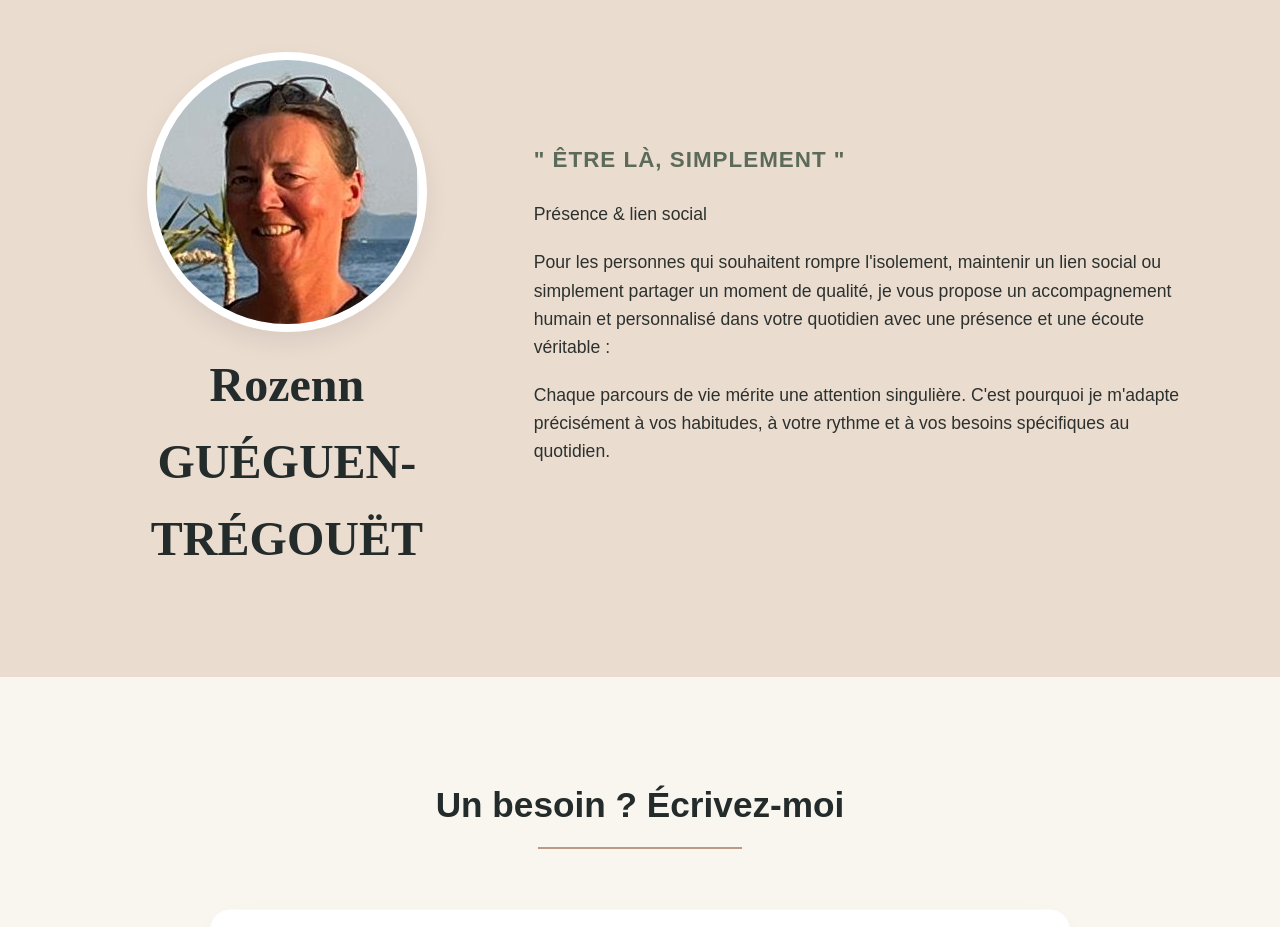
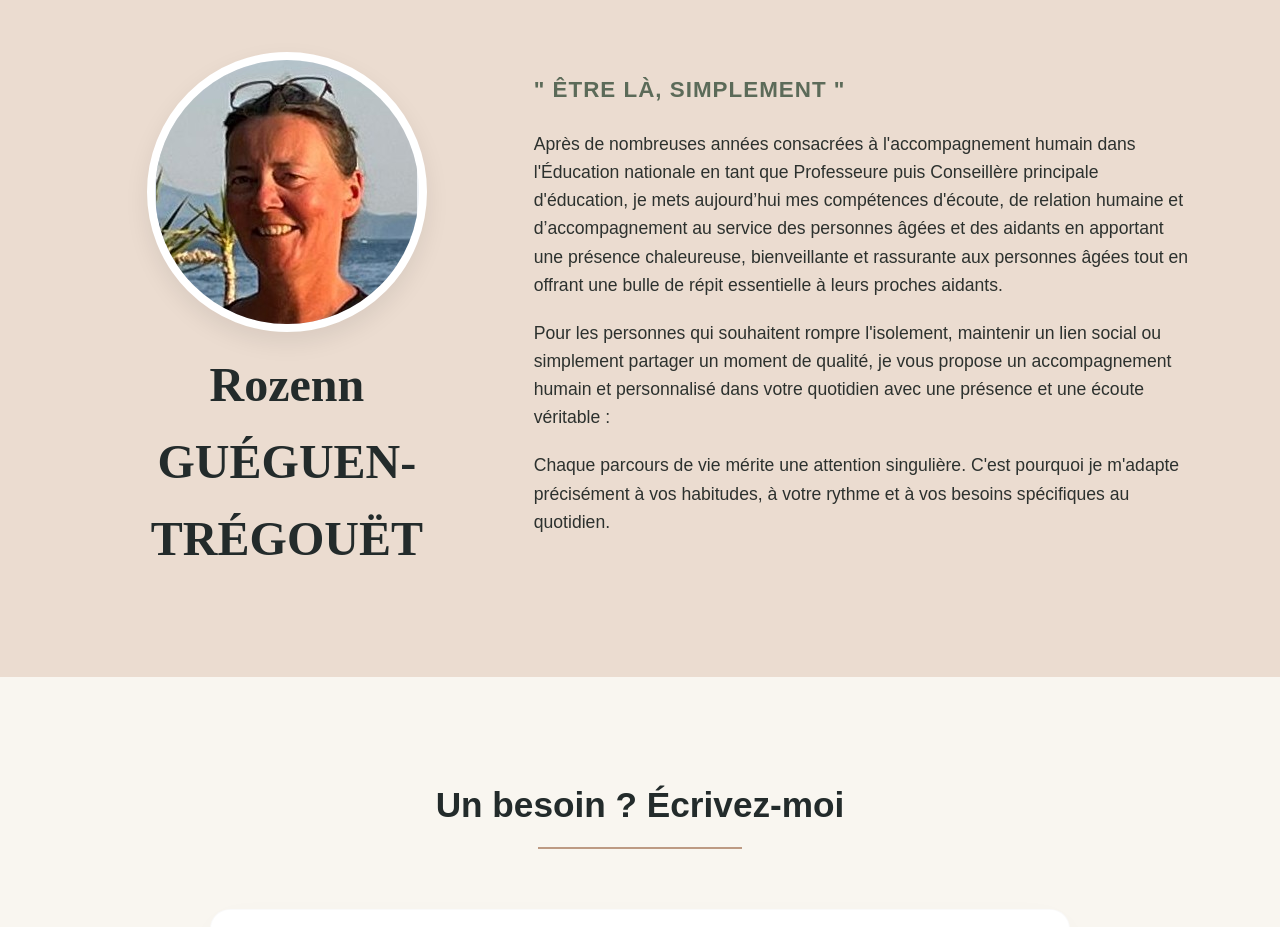
Before and after one commit to tentensee/LaVoyageuseDeVie, a React (Vite) app: page / in a window 1280 px wide. Shown: the part 1760-2687 px from the top of the page. Built offline with nearby package versions, Linux system fonts and the light colour scheme.

Commit message:
Enhance About section with service details
Updated the About section with detailed information about services offered.

```diff
--- a/src/components/About.jsx
+++ b/src/components/About.jsx
@@ -12,7 +12,7 @@ export default function About() {
         </div>
         <div>
           <h3 className="about-quote">" Être là, simplement "</h3>
-          <p className="about-text">Présence & lien social</p>
+          <p className="about-text">Après de nombreuses années consacrées à l'accompagnement humain dans l'Éducation nationale en tant que Professeure puis Conseillère principale d'éducation, je mets aujourd’hui mes compétences d'écoute, de relation humaine et d’accompagnement au service des personnes âgées et des aidants en apportant une présence chaleureuse, bienveillante et rassurante aux personnes âgées tout en offrant une bulle de répit essentielle à leurs proches aidants.</p>
           <p className="about-text">Pour les personnes qui souhaitent rompre l'isolement, maintenir un lien social ou simplement partager un moment de qualité, je vous propose un accompagnement humain et personnalisé dans votre quotidien avec une présence et une écoute véritable :</p>
           <p className="about-text">Chaque parcours de vie mérite une attention singulière. C'est pourquoi je m'adapte précisément à vos habitudes, à votre rythme et à vos besoins spécifiques au quotidien.</p>
         </div>
```
